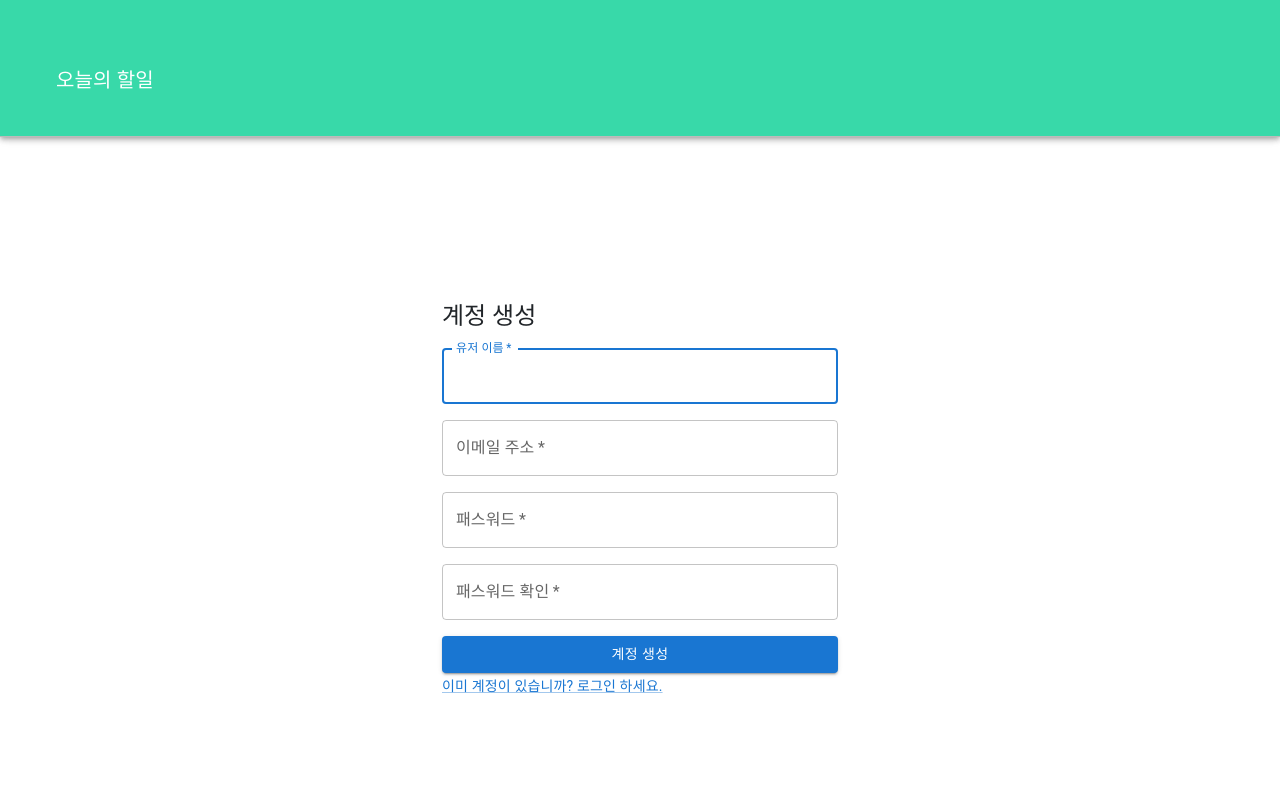
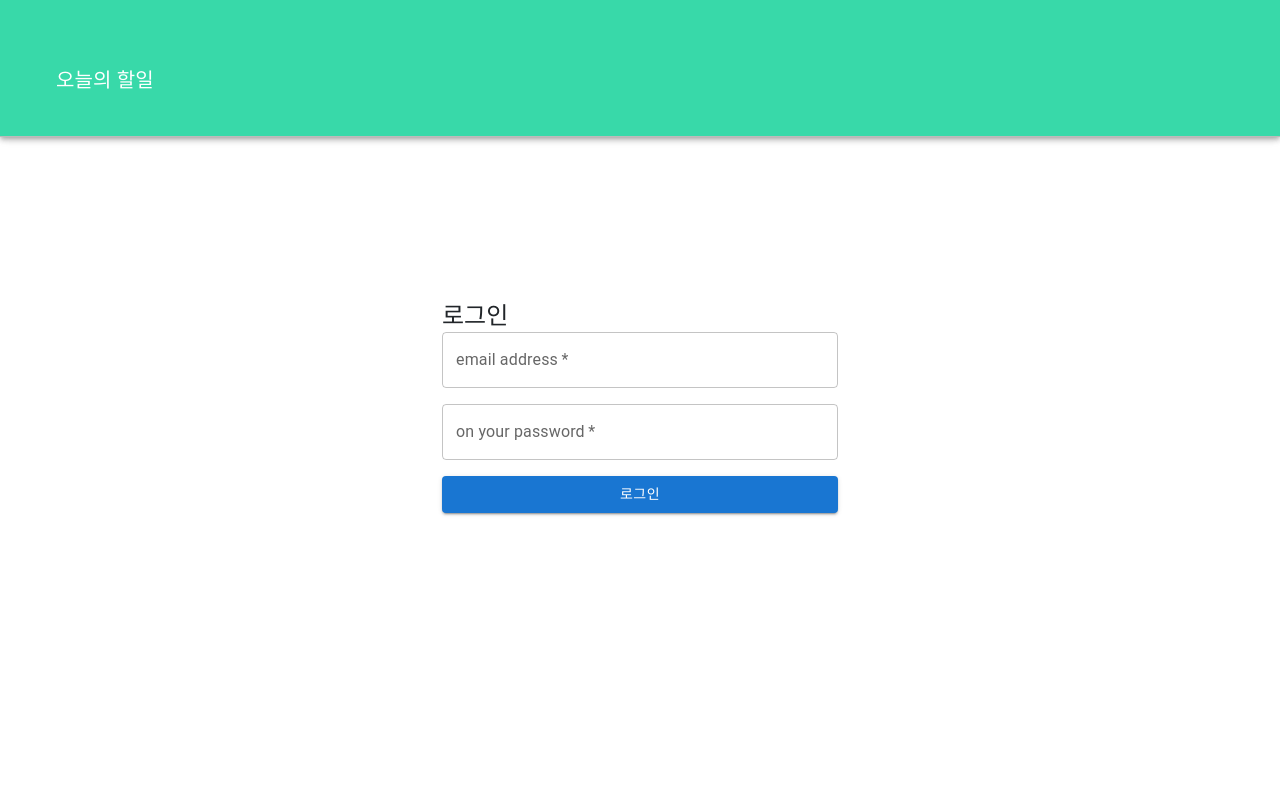
Before and after one commit to taecode/todo-react-app202301, a React (Create React App) app: page /login in a window 1280 px wide. Shown: the top 800 px of the page. Built offline with nearby package versions, Linux system fonts and the light colour scheme.

Commit message:
#페이징 라우팅

```diff
--- a/src/App.js
+++ b/src/App.js
@@ -5,6 +5,7 @@ import Header from './components/layout/Header';
 import TodoTemplate from './components/todo/TodoTemplate';
 import 'bootstrap/dist/css/bootstrap.min.css';
 import Join from './components/user/Join';
+import Login from './components/user/Login';
 
 
 
@@ -12,9 +13,13 @@ function App() {
   return (
     <>
       <Header/>
+
       {/* <TodoTemplate/> */}
 
-      <Join/>
+      {/* <Join/> */}
+
+      <Login/>
+
       <Footer/>
     </>
   );
--- a/src/components/todo/TodoTemplate.js
+++ b/src/components/todo/TodoTemplate.js
@@ -69,6 +69,7 @@ const TodoTemplate = () => {
               if(res.status===403){
                 alert('로그인이 필요한 서비스입니다!');
                 //리다이렉트
+                window.location.href='/login';
                 return;
               }else if(res.status===500){
                 alert('서버가 불안정합니다.');
--- a/src/components/user/Join.js
+++ b/src/components/user/Join.js
@@ -124,6 +124,16 @@ const Join = () => {
   const passwordHandler=e=>{
 
 
+    //패스워드 확인란을 비워버리기
+    document.getElementById('password-check').value='';
+    document.getElementById('check-text').textContent='';
+
+    //다시 체크
+    setValidate({
+        ...validate,
+        passwordCheck:false
+    });
+
     const pwRegex =  /^(?=.*[A-Za-z])(?=.*\d)(?=.*[$@$!%*#?&])[A-Za-z\d$@$!%*#?&]{8,20}$/;
     //영문 숫자 특수문자 포함된 8자리 이상
 
@@ -223,6 +233,8 @@ const Join = () => {
         .then(res=>{
             if(res.status===200){
                 alert('회원가입을 축하합니다.');
+                //로그인페이지로 리다이렉트
+                window.location.href = '/login';
             }else{
                 alert('회원가입에 실패했습니다. 잠시 후 다시 시도하세요.');
             }
@@ -316,7 +328,7 @@ const Join = () => {
                             onChange={passwordCheckHandler}
                         />
 
-                        <span style={
+                        <span id="check-text" style={
                             validate.passwordCheck
                             ?{color:'green'}
                             :{color:'red'}
--- /dev/null
+++ b/src/components/user/Login.js
@@ -0,0 +1,59 @@
+import React from "react";
+import {Grid, Button, Container, Typography, TextField} from "@mui/material";
+
+
+const Login = () => {
+
+
+    return (
+        <Container component="main" maxWidth="xs" style={{ margin: "300px auto" }}>
+            <Grid container spacing={2}>
+                <Grid item xs={12}>
+                    <Typography component="h1" variant="h5">
+                        로그인
+                    </Typography>
+                </Grid>
+            </Grid>
+            <form noValidate>
+
+                <Grid container spacing={2}>
+                    <Grid item xs={12}>
+                        <TextField
+                            variant="outlined"
+                            required
+                            fullWidth
+                            id="email"
+                            label="email address"
+                            name="email"
+                            autoComplete="email"
+                        />
+                    </Grid>
+                    <Grid item xs={12}>
+                        <TextField
+                            variant="outlined"
+                            required
+                            fullWidth
+                            name="password"
+                            label="on your password"
+                            type="password"
+                            id="password"
+                            autoComplete="current-password"
+                        />
+                    </Grid>
+                    <Grid item xs={12}>
+                        <Button
+                            type="submit"
+                            fullWidth
+                            variant="contained"
+                            color="primary"
+                        >
+                            로그인
+                        </Button>
+                    </Grid>
+                </Grid>
+            </form>
+        </Container>
+    );
+};
+
+export default Login;
--- a/src/index.js
+++ b/src/index.js
@@ -3,12 +3,14 @@ import ReactDOM from 'react-dom/client';
 import './index.css';
 import App from './App';
 import reportWebVitals from './reportWebVitals';
+import AppRouter from './router/AppRouter';
+import { BrowserRouter } from 'react-router-dom';
 
 const root = ReactDOM.createRoot(document.getElementById('root'));
 root.render(
-
-    <App /> //컴포넌트
-
+    <BrowserRouter>
+         <AppRouter />
+    </BrowserRouter>
 );
 
 // If you want to start measuring performance in your app, pass a function
--- /dev/null
+++ b/src/router/AppRouter.js
@@ -0,0 +1,28 @@
+import React from 'react'
+import { Route, Routes } from 'react-router-dom'
+import Footer from '../components/layout/Footer'
+import Header from '../components/layout/Header'
+import TodoTemplate from '../components/todo/TodoTemplate'
+import Join from '../components/user/Join'
+import Login from '../components/user/Login'
+import 'bootstrap/dist/css/bootstrap.min.css';
+
+const AppRouter = () => {
+  return (
+    <>
+        <Header/>
+        <Routes>
+            <Route path="/login" element={<Login/>}/>
+            <Route path="/join" element={<Join/>}/>
+            <Route path="/" element={<TodoTemplate/>}/>
+        </Routes>
+        <Footer/>
+
+
+
+
+    </>
+  )
+}
+
+export default AppRouter
```
